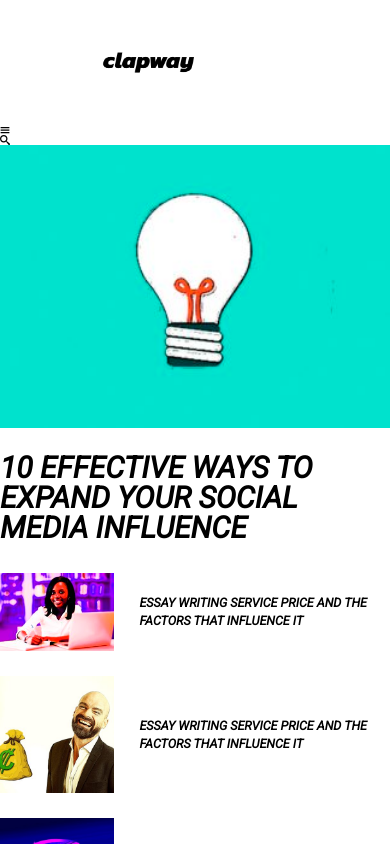
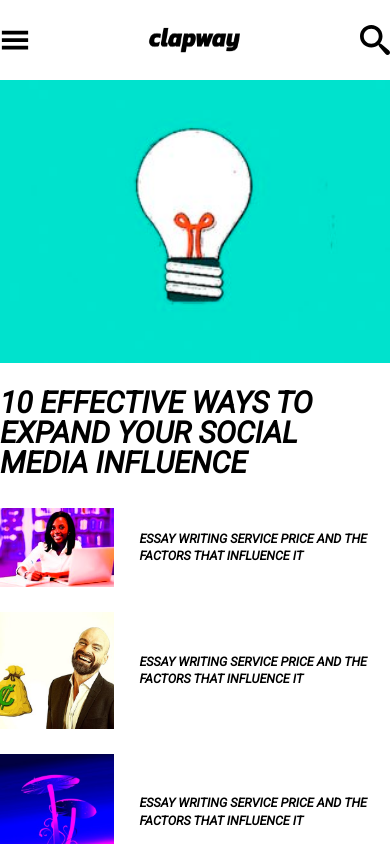
Before and after one commit to Akogwu24/clapway, a React (Create React App) app: page / in a window 390 px wide. Shown: the top 844 px of the page. Built offline with nearby package versions, Linux system fonts and the light colour scheme.

Commit message:
hamburger menu done

```diff
--- a/src/components/Logo.jsx
+++ b/src/components/Logo.jsx
@@ -4,9 +4,7 @@ import clapway from '../assets/icons/clapway.png';
 
 const Logo = () => {
   return (
-    <div className=''>
-      <img src={clapway} alt='clapwy-logo' className='w-1/4 my-20 ml-40' />
-    </div>
+    <img src={clapway} alt='clapwy-logo' className='w-1/4 md:my-20 md:ml-40' />
   );
 };
 
--- a/src/components/Navbar.jsx
+++ b/src/components/Navbar.jsx
@@ -1,12 +1,13 @@
 import React from 'react';
+
 import { FiChevronDown } from 'react-icons/fi';
 import { HiOutlineSearch } from 'react-icons/hi';
 
-const Navbar = () => {
+const Navbar = ({ navStyle }) => {
   const listItems = ['SCIENCE', 'CRYPTO', 'GAMES', 'CANNABIS', 'SERVICES'];
 
   return (
-    <nav className='hidden md:flex justify-around items-center font-bold bg-black text-white mb-24'>
+    <nav className={navStyle}>
       <ul className='dropdown '>
         <li className='dropbtn flex items-center'>
           <a href='/'>ALL</a>
@@ -46,7 +47,7 @@ const Navbar = () => {
           FFEATURED
         </a>
       </ul>
-      <HiOutlineSearch className='ml-40' />
+      <HiOutlineSearch className='ml-40 hidden md:block' />
     </nav>
   );
 };
--- a/src/layout/Header.jsx
+++ b/src/layout/Header.jsx
@@ -1,18 +1,42 @@
-import React from 'react';
+import React, { useState } from 'react';
 import Effective from '../components/Effective';
 import Logo from '../components/Logo';
 import Navbar from '../components/Navbar';
 import { GiHamburgerMenu } from 'react-icons/gi';
 import { ImSearch } from 'react-icons/im';
+import { FaTimes } from 'react-icons/fa';
+import { IconContext } from 'react-icons';
 
 const Header = () => {
+  const [click, setClick] = useState(false);
+  const [navDisplay, setNavDisplay] = useState('');
+  const handleClick = () => {
+    setClick(!click);
+    setNavDisplay(!navDisplay);
+  };
   return (
     <div className='mb-20'>
-      <Logo />
-      <GiHamburgerMenu />
-      <ImSearch />
+      <IconContext.Provider value={{ size: '3rem' }}>
+        <div className='flex justify-between my-10 md:justify-start'>
+          <div onClick={handleClick}>
+            {click ? (
+              <FaTimes className='md:hidden' />
+            ) : (
+              <GiHamburgerMenu className='md:hidden' />
+            )}
+          </div>
+          <Logo className='mr-0' />
+          <ImSearch className='md:hidden' />
+        </div>
+      </IconContext.Provider>
 
-      <Navbar />
+      <Navbar
+        navStyle={
+          navDisplay
+            ? 'md:flex justify-around items-center font-bold bg-black text-white mb-24'
+            : 'hidden'
+        }
+      />
       <Effective />
     </div>
   );
```
